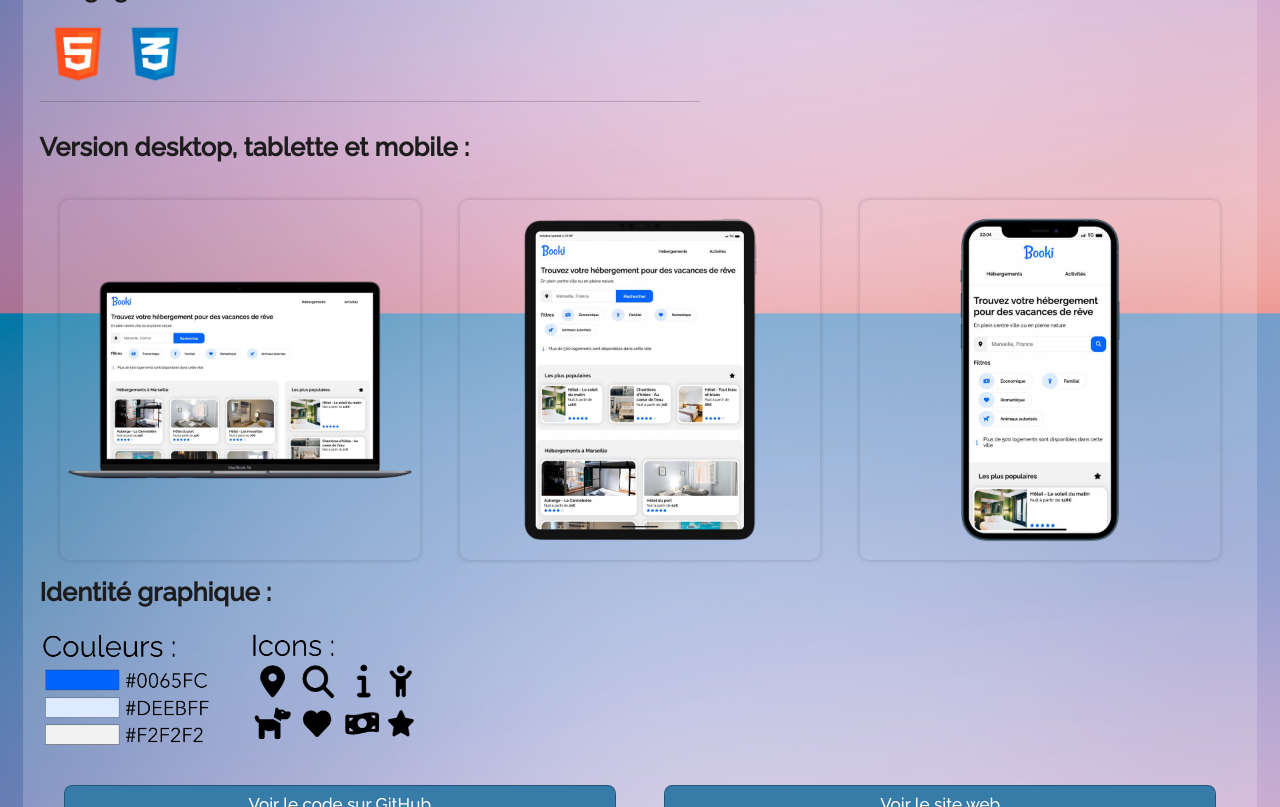
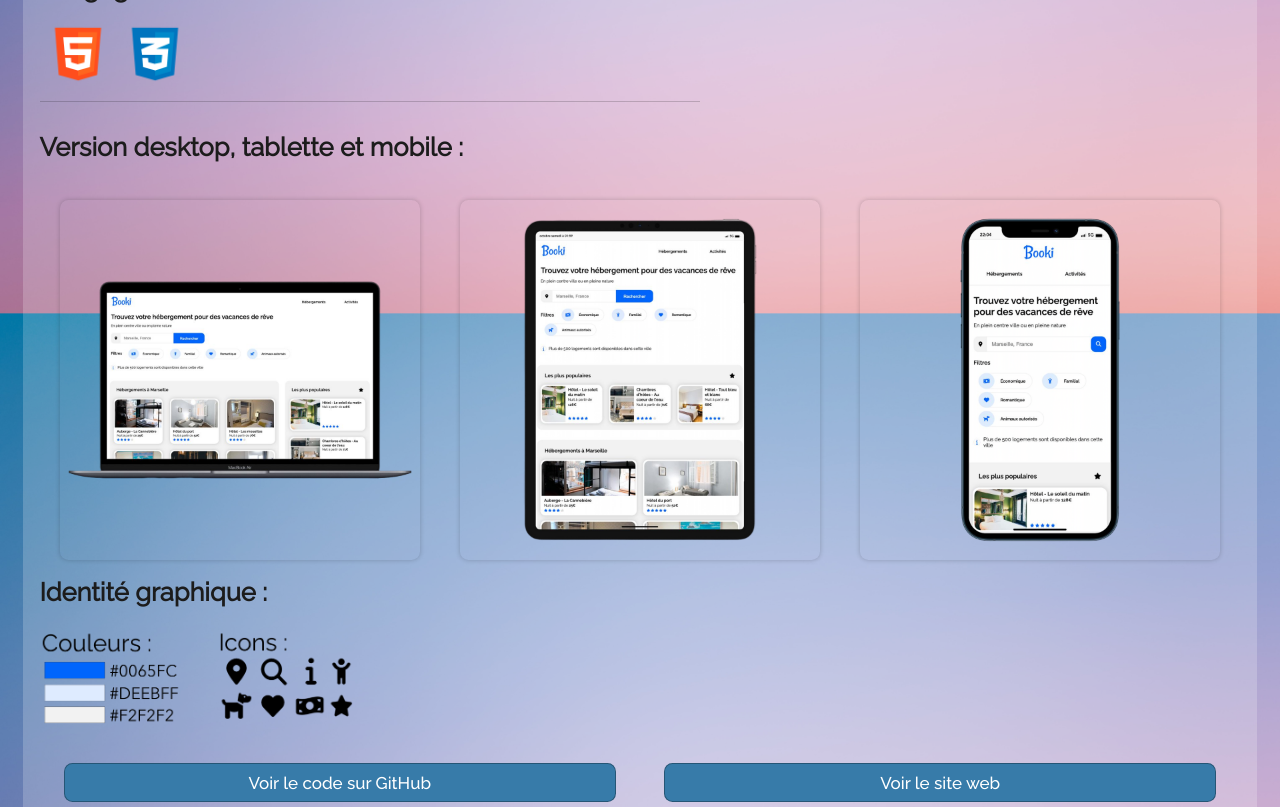
Before and after one commit to CamilleLinan/Portfolio-V1, a React (Create React App) app: page /project/01 in a window 1280 px wide. Shown: the part 540-1347 px from the top of the page. Built offline with nearby package versions, Linux system fonts and the light colour scheme.

Commit message:
corrections

```diff
--- a/src/pages/ProjectPage.jsx
+++ b/src/pages/ProjectPage.jsx
@@ -56,14 +56,14 @@ const ProjectPage = () => {
 
                         <section className='project_page_cover'>
                             {project.imgDesk && project.imgTab && project.imgMobile && project.imgColors && project.imgIcons && <>
-                                <h2 className='project_page_cover_title bold'>Version desktop, tablette et mobile :</h2>
+                                <h2 className='project_page_cover_title'>Version desktop, tablette et mobile :</h2>
                                 <article className='project_page_cover_imgs'>
                                     <img src={project.imgDesk} alt={project.alt} className='project_page_cover_img' />
                                     <img src={project.imgTab} alt={project.alt} className='project_page_cover_img' />
                                     <img src={project.imgMobile} alt={project.alt} className='project_page_cover_img' />
                                 </article>
 
-                                <h2 className='project_page_cover_title bold'>Identité graphique :</h2>
+                                <h2 className='project_page_cover_title'>Identité graphique :</h2>
                                 <article className='project_page_ui'>
                                     <img src={project.imgColors} alt={project.alt} className='project_page_ui_img project_page_ui_img_colors' />
                                     <img src={project.imgIcons} alt={project.alt} className='project_page_ui_img project_page_ui_img_icons' />
@@ -71,7 +71,7 @@ const ProjectPage = () => {
                             </>}
 
                             {project.imgBefore && project.imgAfter && <>
-                                <h2 className='project_page_cover_title bold'>Version tablette, avant et après :</h2>
+                                <h2 className='project_page_cover_title'>Version tablette, avant et après :</h2>
                                 <article className='project_page_cover_imgs'>
                                         <img src={project.imgBefore} alt={project.alt} className='project_page_cover_img_fulltab project_page_cover_img_fulltab_1' />
                                         <img src={project.imgAfter} alt={project.alt} className='project_page_cover_img_fulltab' />
@@ -79,7 +79,7 @@ const ProjectPage = () => {
                             </>}
 
                             {project.imgEtap1 && project.imgEtap2 && <>
-                                <h2 className='project_page_cover_title bold'>Parcours utilisateur :</h2>
+                                <h2 className='project_page_cover_title'>Parcours utilisateur :</h2>
                                 <article className='project_page_cover_imgs'>
                                     <img src={project.imgEtap1} alt={project.alt} className='project_page_cover_img_etap' />
                                     <img src={project.imgEtap2} alt={project.alt} className='project_page_cover_img_etap' />
@@ -94,7 +94,7 @@ const ProjectPage = () => {
                                 </article>
 
                                 {project.imgColors && project.imgIcons && <>
-                                    <h2 className='project_page_cover_title bold'>Identité graphique :</h2>
+                                    <h2 className='project_page_cover_title'>Identité graphique :</h2>
                                     <article className='project_page_ui'>
                                         <img src={project.imgColors} alt={project.alt} className='project_page_ui_img project_page_ui_img_colors' />
                                         <img src={project.imgIcons} alt={project.alt} className='project_page_ui_img project_page_ui_img_icons' />
--- a/src/styles/sass/_ProjectPage.scss
+++ b/src/styles/sass/_ProjectPage.scss
@@ -124,7 +124,7 @@
 
     &_ui {
         &_img {
-            width: 22vh;
+            width: 18vh;
             &_colors {
                 margin-right: 2rem;
             }
```
Also changed, not shown: src/styles/main.css.
